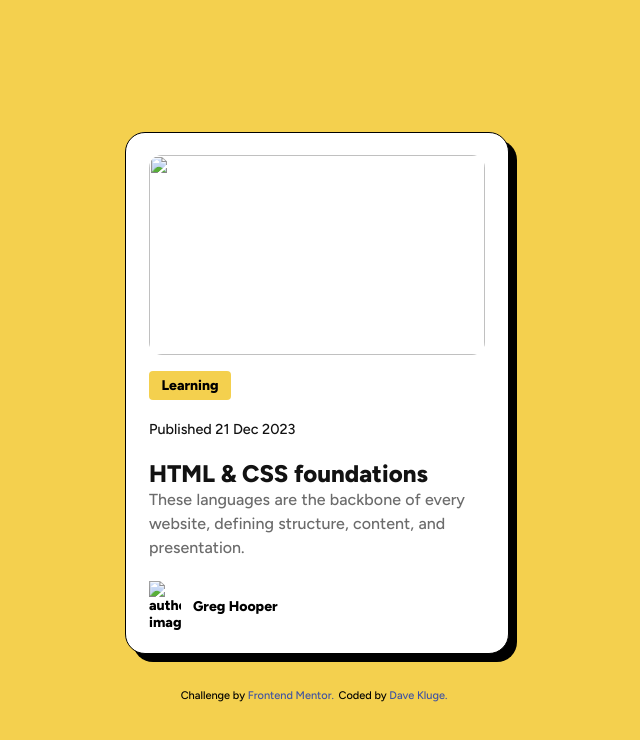
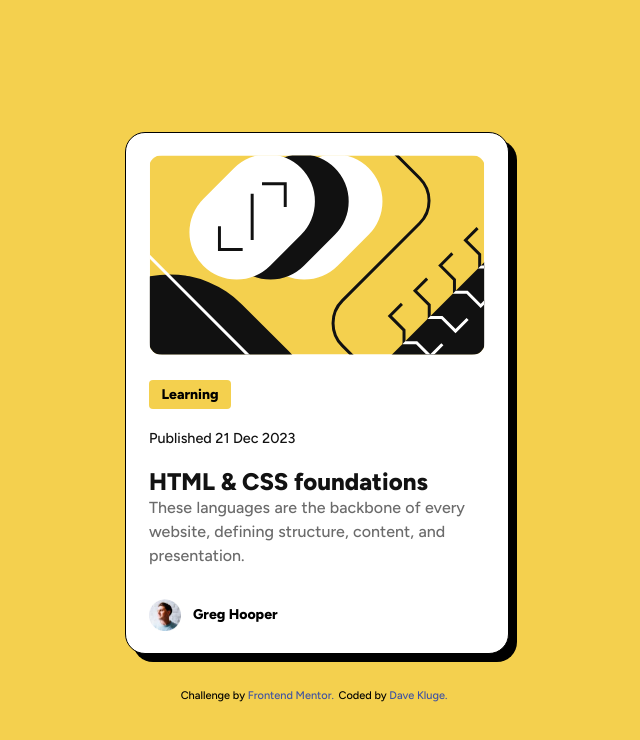
Before and after one commit to Guitar8634/Blog-Preview-Card, a plain HTML site: page index.html in a window 1280 px wide. Shown: the whole page, without its empty margins (323-963 px from the left). Drawn offline with Linux system fonts and the light colour scheme.

Commit message:
Update index.html

```diff
--- a/index.html
+++ b/index.html
@@ -5,7 +5,7 @@
   <meta charset="UTF-8">
   <meta name="viewport" content="width=device-width, initial-scale=1.0">
   <meta name="author" content="Dave Kluge">
-  <link rel="icon" type="image/png" sizes="32x32" href="./assets/images/favicon-32x32.png">
+  <link rel="icon" type="image/png" sizes="32x32" href="favicon-32x32.png">
   <title>Frontend Mentor | Blog preview card Kluge</title>
   <style>
     .attribution {
@@ -24,7 +24,7 @@
   <main>
     <div class="card">
 
-      <img class="blog-image" src="assets/images/illustration-article.svg" alt="" aria-hidden="true" width="336"
+      <img class="blog-image" src="illustration-article.svg" alt="" aria-hidden="true" width="336"
         height="200">
 
       <div class="content">
@@ -39,7 +39,7 @@
       </div>
 
       <div class="author">
-        <img src="assets/images/image-avatar.webp" alt="author-image" class="author-image">
+        <img src="image-avatar.webp" alt="author-image" class="author-image">
         <p class="author-name">Greg Hooper</p>
       </div>
     </div>
```
